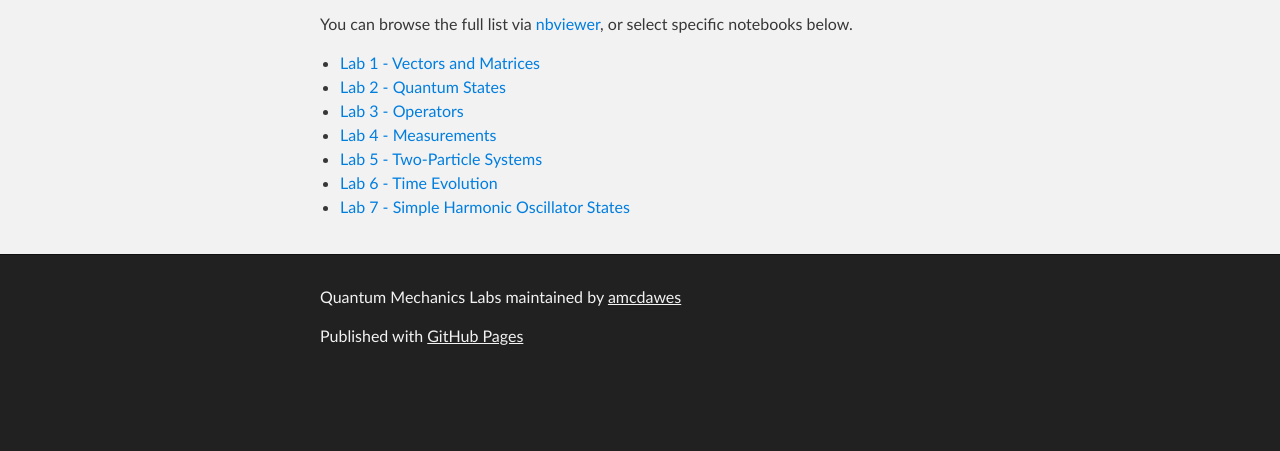
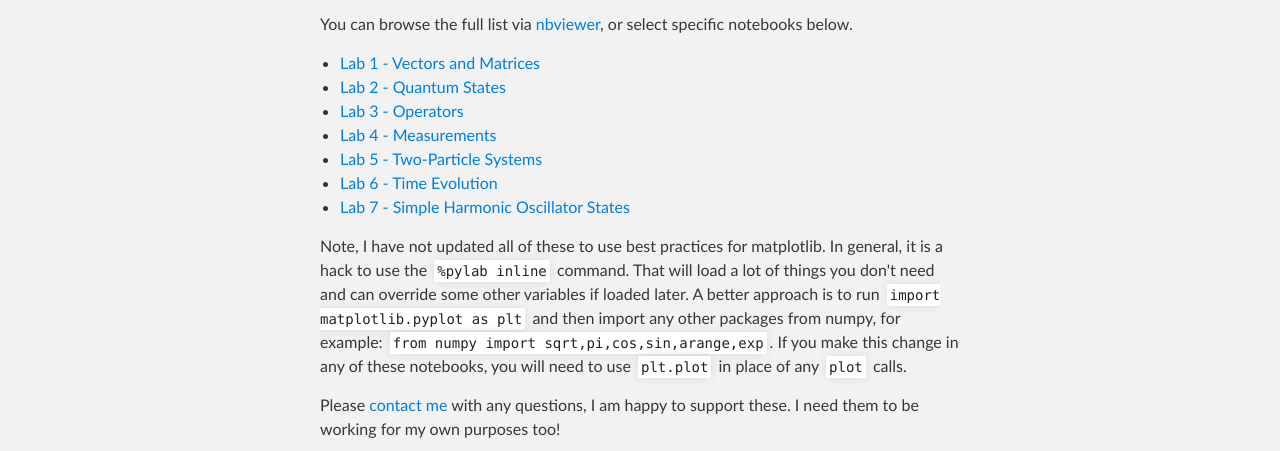
Before and after one commit to amcdawes/QMlabs, a plain HTML site: page index.html in a window 1280 px wide. Shown: the part 501-952 px from the top of the page. Before the commit the page ends 884 px from the top, so only its background shows below. Drawn offline with Linux system fonts and the light colour scheme.

Commit message:
Update index.html

```diff
--- a/index.html
+++ b/index.html
@@ -46,6 +46,9 @@
             <li><a href="http://nbviewer.ipython.org/github/amcdawes/QMlabs/blob/master/Lab%206%20-%20Time%20Evolution.ipynb">Lab 6 - Time Evolution</a></li>
             <li><a href="http://nbviewer.ipython.org/github/amcdawes/QMlabs/blob/master/Lab%207%20-%20SHO.ipynb">Lab 7 - Simple Harmonic Oscillator States</a></li>
         </ul>
+
+        <p>Note, I have not updated all of these to use best practices for matplotlib. In general, it is a hack to use the <code>%pylab inline</code> command. That will load a lot of things you don't need and can override some other variables if loaded later. A better approach is to run <code>import matplotlib.pyplot as plt</code> and then import any other packages from numpy, for example: <code>from numpy import sqrt,pi,cos,sin,arange,exp</code>. If you make this change in any of these notebooks, you will need to use <code>plt.plot</code> in place of any <code>plot</code> calls.</p>
+        <p>Please <a href="http://amcdawes.com/contact.html">contact me</a> with any questions, I am happy to support these. I need them to be working for my own purposes too!</p>
       </section>
     </div>
 
```
Lines whose indentation alone changed are shown as unchanged.
